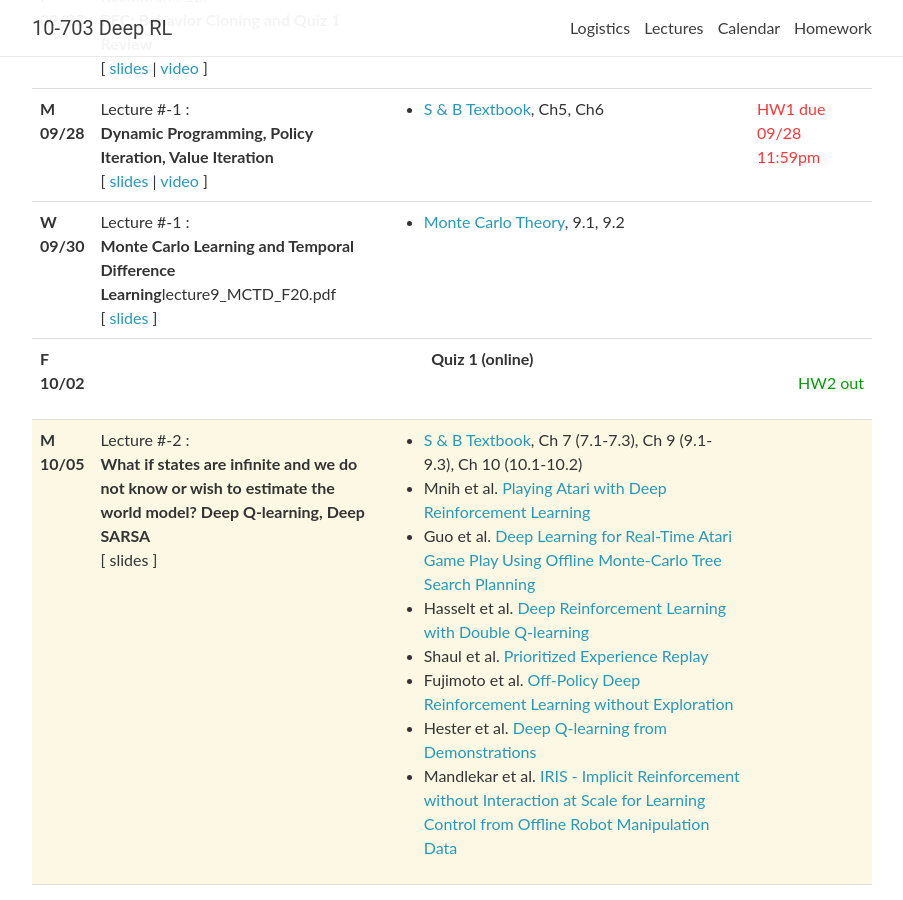
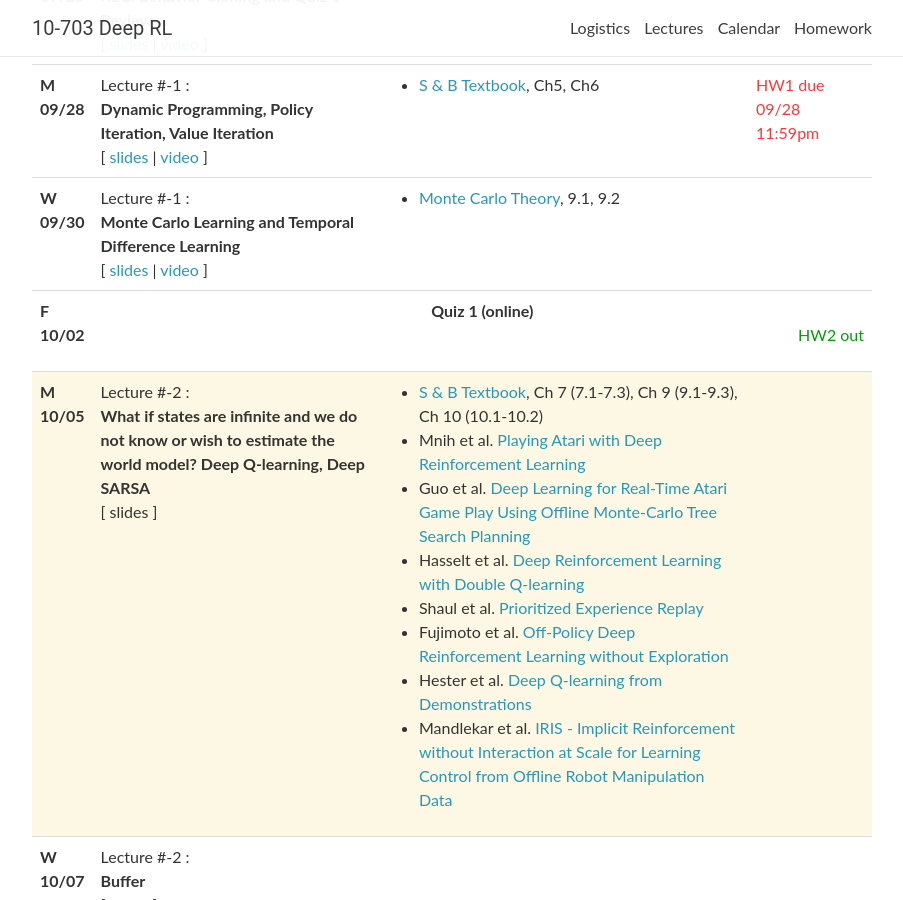
Before and after one commit to cmudeeprl/703website_f20, a Jekyll site: the page built from _pages/lectures.md, in a window 1280 px wide and 900 px high, scrolled down 2081 px. Shown: the whole window, without its empty margins (188-1091 px from the left). Built offline with Jekyll 4.4.1, drawn with Linux system fonts in a browser that asks for light colours; nearby versions of some CDN libraries; comment, search, counter and statistics services are not loaded.

Commit message:
Upload 09/30 video

```diff
--- a/_data/lectures.yml
+++ b/_data/lectures.yml
@@ -203,8 +203,9 @@
 - date: W 09/30
   lecturer:
   title: >
-    <strong>Monte Carlo Learning and Temporal Difference Learning</strong>lecture9_MCTD_F20.pdf
+    <strong>Monte Carlo Learning and Temporal Difference Learning</strong>
   slides: https://cmudeeprl.github.io/703website/assets/lectures/lecture9_MCTD_F20.pdf
+  video: https://scs.hosted.panopto.com/Panopto/Pages/Viewer.aspx?id=3993077e-6da6-42a5-af7c-ac46011dbdc5
   readings:
     - <a href="https://statweb.stanford.edu/~owen/mc/Ch-var-is.pdf" target="_blank">Monte Carlo Theory</a>, 9.1, 9.2
   logistics:
```
